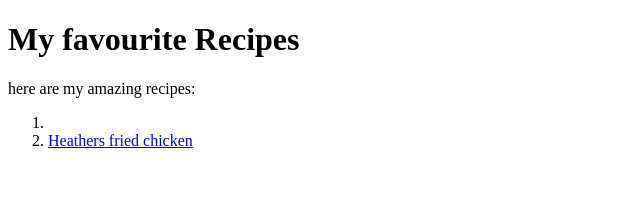
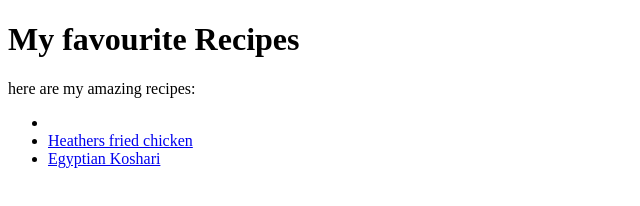
Before and after one commit to Daruin99/my_fav_recipes, a plain HTML site: page index.html in a window 1280 px wide. Shown: the whole page, without its empty margins (0-640 px from the left). Drawn offline with Linux system fonts and the light colour scheme.

Commit message:
Link the 2nd recipe in the home page

```diff
--- a/index.html
+++ b/index.html
@@ -7,9 +7,10 @@
 <body>
     <h1>My favourite Recipes</h1>
     <p>here are my amazing recipes:</p>
-    <ol>
+    <ul>
         <li></li>
         <li><a href="recipes/fried-chicken.html" target="_blank">Heathers fried chicken</a></li>
-    </ol>
+        <li><a href="recipes/koshary.html" target="_blank">Egyptian Koshari</a></li>
+    </ul>
 </body>
 </html>
```
